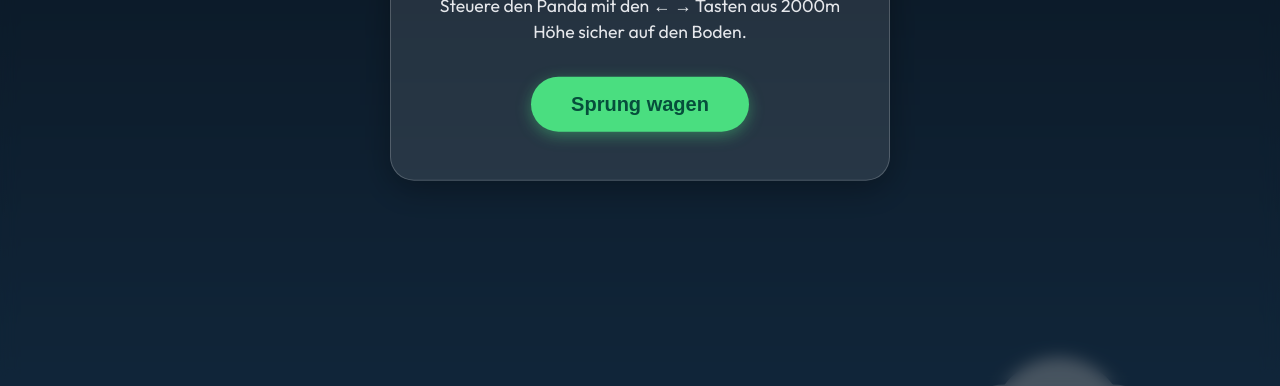
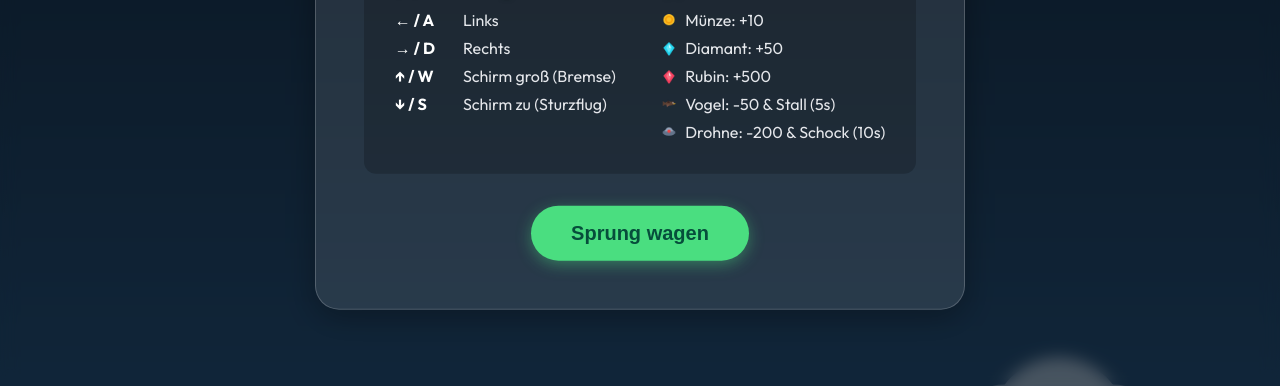
Before and after one commit to doerfli/panda-flyer, a website: page index.html in a window 1280 px wide. Shown: the part 414-800 px from the top of the page. Drawn offline with nearby package versions, Linux system fonts and the light colour scheme.

Commit message:
feat: Add help screen with in-game icons and full WASD control documentation

```diff
--- a/game.js
+++ b/game.js
@@ -979,6 +979,66 @@ elBtnSave.addEventListener('click', () => {
     saveScore(name, finalScore);
 });
 
+// Render Help Icons once on load
+function renderHelpIcons() {
+    // Coin
+    const cCoin = document.getElementById('icon-coin');
+    if (cCoin) {
+        const cx = cCoin.getContext('2d');
+        cx.translate(10, 10);
+        cx.fillStyle = '#fbbf24'; cx.beginPath(); cx.arc(0, 0, 7, 0, Math.PI * 2); cx.fill();
+        cx.fillStyle = '#f59e0b'; cx.beginPath(); cx.arc(0, 0, 5, 0, Math.PI * 2); cx.fill();
+        cx.fillStyle = '#fbbf24'; cx.beginPath(); cx.arc(0, 0, 3, 0, Math.PI * 2); cx.fill();
+    }
+    // Diamond
+    const cDim = document.getElementById('icon-diamond');
+    if (cDim) {
+        const cx = cDim.getContext('2d');
+        cx.translate(10, 10);
+        const s = 7;
+        cx.fillStyle = '#22d3ee'; cx.beginPath(); cx.moveTo(0, -s); cx.lineTo(s, 0); cx.lineTo(0, s*1.5); cx.lineTo(-s, 0); cx.fill();
+        cx.fillStyle = '#67e8f9'; cx.beginPath(); cx.moveTo(0, -s*0.7); cx.lineTo(s*0.5, 0); cx.lineTo(0, s*0.9); cx.lineTo(-s*0.5, 0); cx.fill();
+        cx.fillStyle = '#cffafe'; cx.beginPath(); cx.moveTo(0, -s*0.6); cx.lineTo(s*0.3, 0); cx.lineTo(0, 0); cx.fill();
+    }
+    // Ruby
+    const cRuby = document.getElementById('icon-ruby');
+    if (cRuby) {
+        const cx = cRuby.getContext('2d');
+        cx.translate(10, 10);
+        const s = 7;
+        cx.fillStyle = '#f43f5e'; cx.beginPath(); cx.moveTo(0, -s); cx.lineTo(s, 0); cx.lineTo(0, s*1.5); cx.lineTo(-s, 0); cx.fill();
+        cx.fillStyle = '#fb7185'; cx.beginPath(); cx.moveTo(0, -s*0.7); cx.lineTo(s*0.5, 0); cx.lineTo(0, s*0.9); cx.lineTo(-s*0.5, 0); cx.fill();
+        cx.fillStyle = '#ffe4e6'; cx.beginPath(); cx.moveTo(0, -s*0.6); cx.lineTo(s*0.3, 0); cx.lineTo(0, 0); cx.fill();
+    }
+    // Bird
+    const cBird = document.getElementById('icon-bird');
+    if (cBird) {
+        const cx = cBird.getContext('2d');
+        cx.translate(10, 10);
+        cx.scale(0.22, 0.22);
+        cx.fillStyle = '#5c4033';
+        cx.beginPath(); cx.moveTo(-15, 0); cx.lineTo(-35, -15); cx.lineTo(-35, 15); cx.fill();
+        cx.beginPath(); cx.ellipse(0, 0, 25, 12, 0, 0, Math.PI * 2); cx.fill();
+        cx.beginPath(); cx.arc(20, -3, 10, 0, Math.PI * 2); cx.fill();
+        cx.fillStyle = '#fbbf24'; cx.beginPath(); cx.moveTo(25, -3); cx.lineTo(40, -1); cx.lineTo(25, 5); cx.fill();
+        cx.fillStyle = '#ffffff'; cx.beginPath(); cx.arc(23, -5, 3, 0, Math.PI * 2); cx.fill();
+        cx.fillStyle = '#000000'; cx.beginPath(); cx.arc(24, -5, 1.5, 0, Math.PI * 2); cx.fill();
+        cx.fillStyle = '#3e2723'; cx.beginPath(); cx.moveTo(5, -5); cx.lineTo(-10, -5); cx.lineTo(-5, -20); cx.fill();
+        cx.fillStyle = '#795548'; cx.beginPath(); cx.moveTo(5, 5); cx.lineTo(-15, 5); cx.lineTo(-10, 20); cx.fill();
+    }
+    // Drone
+    const cDrone = document.getElementById('icon-drone');
+    if (cDrone) {
+        const cx = cDrone.getContext('2d');
+        cx.translate(10, 11);
+        const size = 8;
+        cx.fillStyle = '#64748b'; cx.beginPath(); cx.ellipse(0, 0, size, size * 0.5, 0, 0, Math.PI * 2); cx.fill();
+        cx.fillStyle = '#94a3b8'; cx.beginPath(); cx.arc(0, -size * 0.2, size * 0.6, Math.PI, 0); cx.fill();
+        cx.fillStyle = '#ef4444'; cx.beginPath(); cx.arc(0, -size * 0.2, 2, 0, Math.PI * 2); cx.fill();
+    }
+}
+renderHelpIcons();
+
 elPlayerName.addEventListener('keydown', e => {
     if (e.key === 'Enter') elBtnSave.click();
 });
--- a/index.html
+++ b/index.html
@@ -16,7 +16,30 @@
             <div id="start-screen" class="screen">
                 <div class="glass-panel">
                     <h1>PANDA<br>FLIEGT</h1>
-                    <p>Steuere den Panda mit den ← → Tasten aus 2000m Höhe sicher auf den Boden.</p>
+                    <p>Steuere den Panda mit den Tasten sicher aus 2000m Höhe auf den Boden.</p>
+
+                    <div class="help-section">
+                        <div class="help-col">
+                            <h3>🎮 Steuerung</h3>
+                            <ul>
+                                <li><b>← / A</b> Links</li>
+                                <li><b>→ / D</b> Rechts</li>
+                                <li><b>↑ / W</b> Schirm groß (Bremse)</li>
+                                <li><b>↓ / S</b> Schirm zu (Sturzflug)</li>
+                            </ul>
+                        </div>
+                        <div class="help-col">
+                            <h3>⭐️ Punkte & Items</h3>
+                            <ul class="item-list">
+                                <li><canvas id="icon-coin" width="20" height="20"></canvas> Münze: +10</li>
+                                <li><canvas id="icon-diamond" width="20" height="20"></canvas> Diamant: +50</li>
+                                <li><canvas id="icon-ruby" width="20" height="20"></canvas> Rubin: +500</li>
+                                <li><canvas id="icon-bird" width="20" height="20"></canvas> Vogel: -50 & Stall (5s)</li>
+                                <li><canvas id="icon-drone" width="20" height="20"></canvas> Drohne: -200 & Schock (10s)</li>
+                            </ul>
+                        </div>
+                    </div>
+
                     <button id="btn-start" class="btn">Sprung wagen</button>
                 </div>
             </div>
--- a/style.css
+++ b/style.css
@@ -71,7 +71,7 @@ canvas {
     border-radius: 24px;
     box-shadow: 0 8px 32px rgba(0, 0, 0, 0.3);
     text-align: center;
-    max-width: 500px;
+    max-width: 650px;
     transform: translateY(0);
     animation: float 6s ease-in-out infinite;
 }
@@ -104,6 +104,54 @@ p {
     margin-bottom: 2rem;
     color: #e5e7eb;
     line-height: 1.5;
+}
+
+.help-section {
+    display: flex;
+    justify-content: space-around;
+    text-align: left;
+    background: rgba(0, 0, 0, 0.2);
+    border-radius: 12px;
+    padding: 1.5rem;
+    margin-bottom: 2rem;
+    gap: 2rem;
+}
+
+.help-col h3 {
+    font-size: 1.2rem;
+    margin-bottom: 0.8rem;
+    color: var(--primary);
+    text-shadow: 0 2px 5px rgba(0,0,0,0.5);
+}
+
+.help-col ul {
+    list-style: none;
+    padding: 0;
+    margin: 0;
+}
+
+.help-col li {
+    font-size: 1rem;
+    margin-bottom: 0.5rem;
+    color: #e5e7eb;
+}
+
+.help-col b {
+    color: #fff;
+    display: inline-block;
+    width: 65px;
+}
+
+.item-list li {
+    display: flex;
+    align-items: center;
+}
+
+.item-list canvas {
+    width: 1em;
+    height: 1em;
+    margin-right: 0.5rem;
+    vertical-align: middle;
 }
 
 .btn {
```
